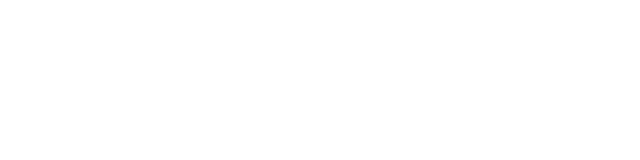
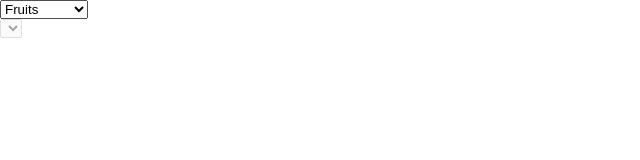
Before and after one commit to Vivek-4321/Frontend_Mini_Challenges, a React (Vite) app in the folder Challenges/: page /dropdown in a window 1280 px wide. Before the commit this address had no page. Shown: the top 160 px of the page, without its empty margins (0-640 px from the left). Built offline with nearby package versions, Linux system fonts and the light colour scheme.

Commit message:
Dependent drop down challenge

```diff
--- a/Challenges/src/App.tsx
+++ b/Challenges/src/App.tsx
@@ -4,6 +4,7 @@
 import Counter from './Counter'
 import ProgressBar from './ProgressBar'
 import FileExplorer from './FileExplorer';
+import DependentDropDown from './DependentDropDown';
 
 function App() {
 
@@ -15,6 +16,7 @@
           <Route path="/counter" element={<Counter />} />
           <Route path="/progress-bar" element={<ProgressBar />} />
           <Route path='/file-explorer' element={<FileExplorer />} />
+          <Route path='/dropdown' element={<DependentDropDown/>} />
         </Routes>
       </BrowserRouter>
     </>
--- /dev/null
+++ b/Challenges/src/DependentDropDown.tsx
@@ -0,0 +1,54 @@
+import {useState} from 'react'
+
+function DependentDropDown() {
+
+    const [categories, setCategories] = useState<String>('');
+    const [subCategory, setSubCategory] = useState<String>('');
+    const [isSubCategoryEnabled, setIsSubCategoryEnabled] = useState<Boolean>(false);
+
+    const category : String [] = ['Fruits', 'Vegetables', 'Dairy'];
+
+    const subCategories = {
+        Fruits: ['Apple', 'Banana'],
+        Vegetables: ['Carrot', 'Broccoli'],
+        Dairy: ['Milk', 'Cheese']
+    }
+
+    function handleCategoryChange(value){
+        setCategories(value);
+        setSubCategory('');
+        setIsSubCategoryEnabled(true);
+    }
+
+  return (
+    <div className='dropdown__container'>
+         <select className='select' id='category' onChange={(e) => handleCategoryChange(e.target.value)} value={categories}>
+                        {/* <option value="">
+                            Fruits
+                        </option> */}
+                        {
+                            category.map((item) => (
+                                <option key={item} value={item}>
+                                    {item}
+                                </option>
+                            ))
+                        }
+                    </select>
+                    <br/>
+                    <select className='select' id='subCategory' onChange={(e) => setSubCategory(e.target.value)} value={subCategory} disabled={!isSubCategoryEnabled}>
+                        {/* <option value="">
+                            Select
+                        </option> */}
+                        {isSubCategoryEnabled &&
+                            subCategories[categories].map((subItem) => (
+                                <option key={subItem} value={subItem}>
+                                    {subItem}
+                                </option>
+                            ))
+                        }
+                    </select>
+    </div>
+  )
+}
+
+export default DependentDropDown;
```
Also changed, not shown: Challenges/src/DependedDropDown.css (added).
